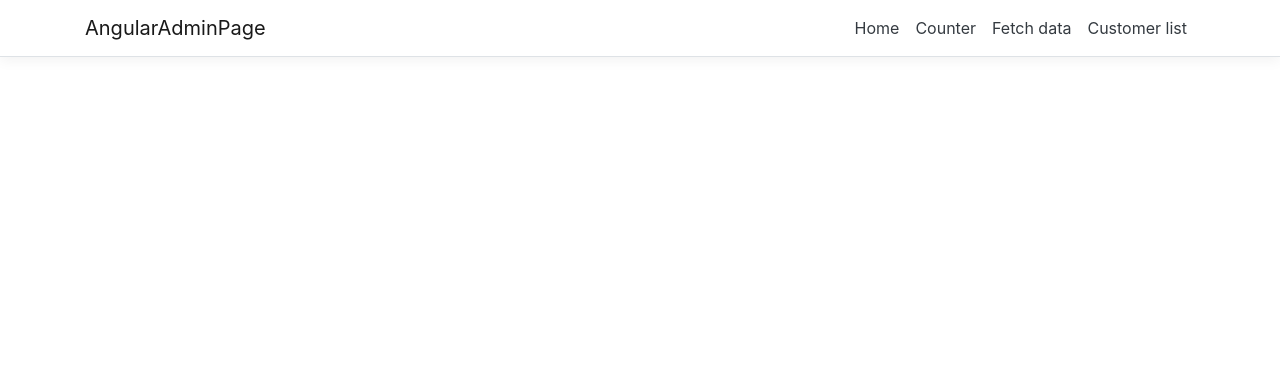
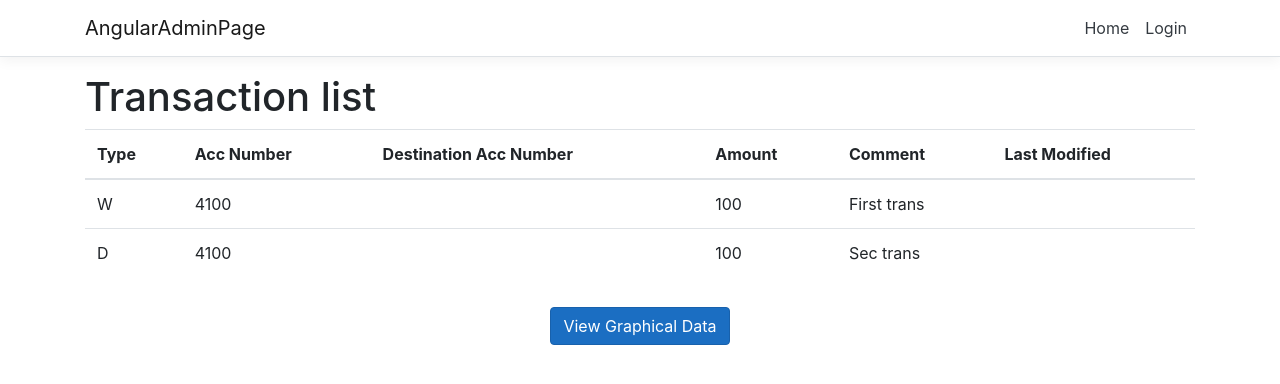
Before and after one commit to rmit-wdt2020/admin-banking-application, an Angular app in the folder AngularAdminPage/ClientApp/: page /transaction-list/1 in a window 1280 px wide. Before the commit this address led to /. Shown: the top 384 px of the page. Built offline with nearby package versions, Linux system fonts and the light colour scheme.

Commit message:
Login and transaction components initial setup. Minor chnage in customer interface.

```diff
--- /dev/null
+++ b/AngularAdminPage/ClientApp/models/transactions.ts
@@ -0,0 +1,9 @@
+export interface Transaction {
+    transactionID: number;
+    transactionType: string;
+    accountNumber: number;
+    destinationAccountNumber?: number;
+    amount: number;
+    comment?: string;
+    modifyDate: Date;
+}
--- a/AngularAdminPage/ClientApp/src/app/account-list/account-list.component.html
+++ b/AngularAdminPage/ClientApp/src/app/account-list/account-list.component.html
@@ -26,6 +26,7 @@
 </table>
 
 <div class="text-center" style="margin-top:30px">
-    <button class="btn btn-primary" style="margin-right:30px">View Transactions</button>
+    <button class="btn btn-secondary" style="margin-right:30px" [routerLink]="['/customer-list']"> < Back to Customer List</button>
+    <button class="btn btn-primary" style="margin-right:30px" [routerLink]="['/transaction-list', selectedEntry]">View Transactions</button>
     <button class="btn btn-primary">View Bills</button>
 </div>
--- a/AngularAdminPage/ClientApp/src/app/customer-list/customer-list.component.html
+++ b/AngularAdminPage/ClientApp/src/app/customer-list/customer-list.component.html
@@ -1,3 +1,4 @@
+
 <h1 id="tableLabel">Customer list</h1>
 
 <p *ngIf="!customers"><em>Loading...</em></p>
@@ -12,7 +13,6 @@
       <th>Postcode</th>
       <th>Phone</th>
       <th></th>
-      <th></th>
     </tr>
   </thead>
   <tbody>
@@ -23,11 +23,12 @@
       <td>{{ customer.state }}</td>
       <td>{{ customer.postCode }}</td>
       <td>{{ customer.phone }}</td>
+      <td><i class="fas fa-clock"></i></td>
     </tr>
   </tbody>
 </table>
 
 <div class="text-center" style="margin-top:30px">
     <button class="btn btn-primary" style="margin-right:30px" [routerLink]="['/account-list', selectedEntry]">View Accounts</button>
-    <button class="btn btn-primary">Edit profile</button>
+    <button class="btn btn-primary" [routerLink]="['/edit-profile']">Edit profile</button>
 </div>
--- /dev/null
+++ b/AngularAdminPage/ClientApp/src/app/login/login.component.html
@@ -0,0 +1,18 @@
+<h1 class="display-4">Login</h1>
+<div class="row">
+   <div class="col-md-4">
+      <form #myform = "ngForm" (ngSubmit) = "onSubmit(myform)">
+         <div class="form-group">
+            <label class="control-label">AdminID:</label>
+            <input id="AdminID" name="AdminID" class="form-control" ngModel />
+         </div>
+         <div class="form-group">
+            <label class="control-label">Password:</label>
+            <input type="password" id="Password" name="Password" class="form-control" ngModel />
+         </div>
+         <div class="form-group">
+            <input type="submit" value="Login" class="btn btn-primary"  />
+         </div>
+      </form>
+   </div>
+</div>
--- /dev/null
+++ b/AngularAdminPage/ClientApp/src/app/login/login.component.ts
@@ -0,0 +1,23 @@
+import { Component, OnInit } from '@angular/core';
+import { NgForm } from '@angular/forms';
+import {Router} from '@angular/router';
+
+@Component({
+  selector: 'app-login',
+  templateUrl: './login.component.html',
+  styleUrls: ['./login.component.css']
+})
+export class LoginComponent implements OnInit {
+  public loggedIn = false;
+  constructor(private router: Router) { }
+
+  ngOnInit() {
+  }
+
+  onSubmit(form: NgForm) {
+    if (form.value.AdminID === 'admin' && form.value.Password === 'admin') {
+      this.router.navigate(['\customer-list']);
+      this.loggedIn = true;
+    }
+}
+}
--- a/AngularAdminPage/ClientApp/src/app/nav-menu/nav-menu.component.html
+++ b/AngularAdminPage/ClientApp/src/app/nav-menu/nav-menu.component.html
@@ -28,18 +28,8 @@
             <a class="nav-link text-dark" [routerLink]="['/']">Home</a>
           </li>
           <li class="nav-item" [routerLinkActive]="['link-active']">
-            <a class="nav-link text-dark" [routerLink]="['/counter']"
-              >Counter</a
-            >
-          </li>
-          <li class="nav-item" [routerLinkActive]="['link-active']">
-            <a class="nav-link text-dark" [routerLink]="['/fetch-data']"
-              >Fetch data</a
-            >
-          </li>
-          <li class="nav-item" [routerLinkActive]="['link-active']">
-            <a class="nav-link text-dark" [routerLink]="['/customer-list']"
-              >Customer list</a>
+            <a class="nav-link text-dark" [routerLink]="['/login']"
+              >Login</a>
           </li>
         </ul>
       </div>
--- /dev/null
+++ b/AngularAdminPage/ClientApp/src/app/transaction-list/transaction-list.component.html
@@ -0,0 +1,30 @@
+<h1 id="tableLabel">Transaction list</h1>
+
+<p *ngIf="!transactions"><em>Loading...</em></p>
+
+<table class='table' aria-labelledby="tableLabel" *ngIf="transactions" ng-app>
+  <thead>
+    <tr>
+      <th>Type</th>
+      <th>Acc Number</th>
+      <th>Destination Acc Number</th>
+      <th>Amount</th>
+      <th>Comment</th>
+      <th>Last Modified</th>
+    </tr>
+  </thead>
+  <tbody>
+    <tr *ngFor="let transaction of transactions">
+      <td>{{ transaction.transactionType }}</td>
+      <td>{{ transaction.accountNumber }}</td>
+      <td>{{ transaction.destinationAccountNumber }}</td>
+      <td>{{ transaction.amount }}</td>
+      <td>{{ transaction.comment }}</td>
+      <td></td>
+    </tr>
+  </tbody>
+</table>
+
+<div class="text-center" style="margin-top:30px">
+    <button class="btn btn-primary">View Graphical Data</button>
+</div>
--- /dev/null
+++ b/AngularAdminPage/ClientApp/src/app/transaction-list/transaction-list.component.ts
@@ -0,0 +1,46 @@
+import { Component, OnInit } from '@angular/core';
+import {ActivatedRoute} from '@angular/router';
+import { Transaction } from '../../../models/transactions';
+
+@Component({
+  selector: 'app-transaction-list',
+  templateUrl: './transaction-list.component.html',
+  styleUrls: ['./transaction-list.component.css']
+})
+export class TransactionListComponent implements OnInit {
+  public transactions: Transaction[] = [];
+  selectedAccountId: number;
+  constructor(private route: ActivatedRoute) { }
+
+  ngOnInit() {
+    this.route.params.subscribe(params => {
+      this.selectedAccountId = params['id'];
+      });
+      console.log(this.selectedAccountId);
+      this.fetchTransactionData();
+  }
+
+  fetchTransactionData() {
+    const transOne: Transaction = {
+      transactionID: 1,
+      transactionType: 'W',
+      accountNumber: 4100,
+      amount: 100,
+      comment: 'First trans',
+      modifyDate: new Date('2019-01-16')
+  };
+
+  const transTwo: Transaction = {
+    transactionID: 1,
+    transactionType: 'D',
+    accountNumber: 4100,
+    amount: 100,
+    comment: 'Sec trans',
+    modifyDate: new Date('2019-01-16')
+};
+
+    this.transactions.push(transOne);
+    this.transactions.push(transTwo);
+  }
+
+}
```
Also changed, not shown: AngularAdminPage/ClientApp/models/customers.ts (+5 -5 lines), AngularAdminPage/ClientApp/src/app/app.module.ts (+9 -2 lines), AngularAdminPage/ClientApp/src/app/login/login.component.css (added), AngularAdminPage/ClientApp/src/app/transaction-list/transaction-list.component.css (added), 2 other files (tests, documents, lock files or other folders).
